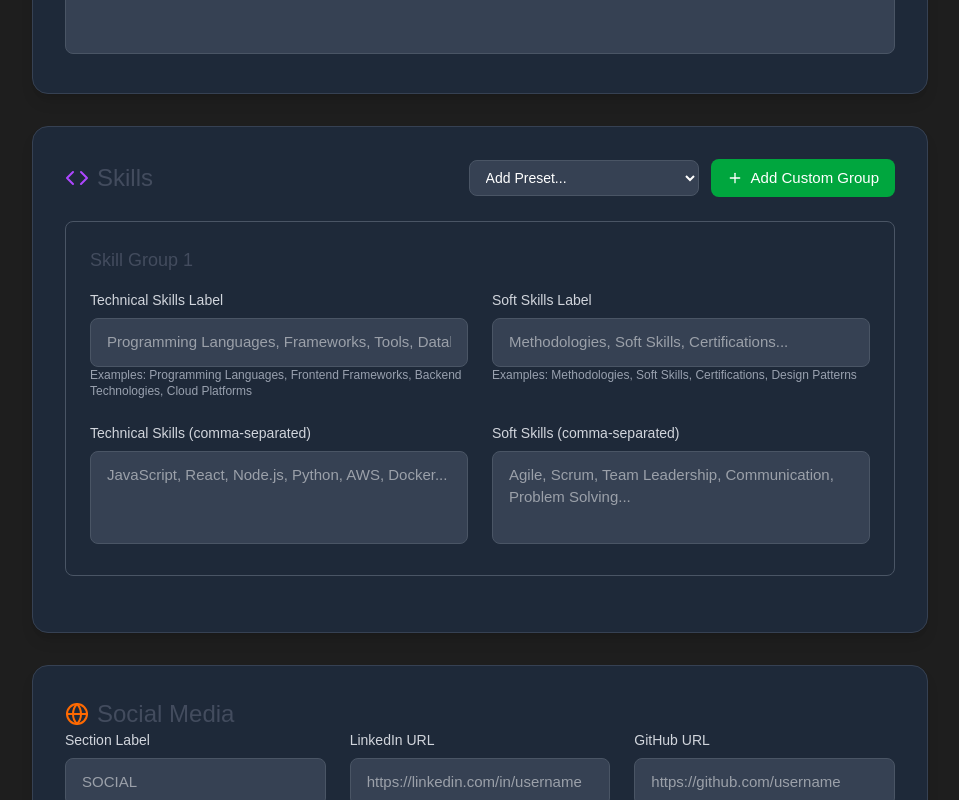
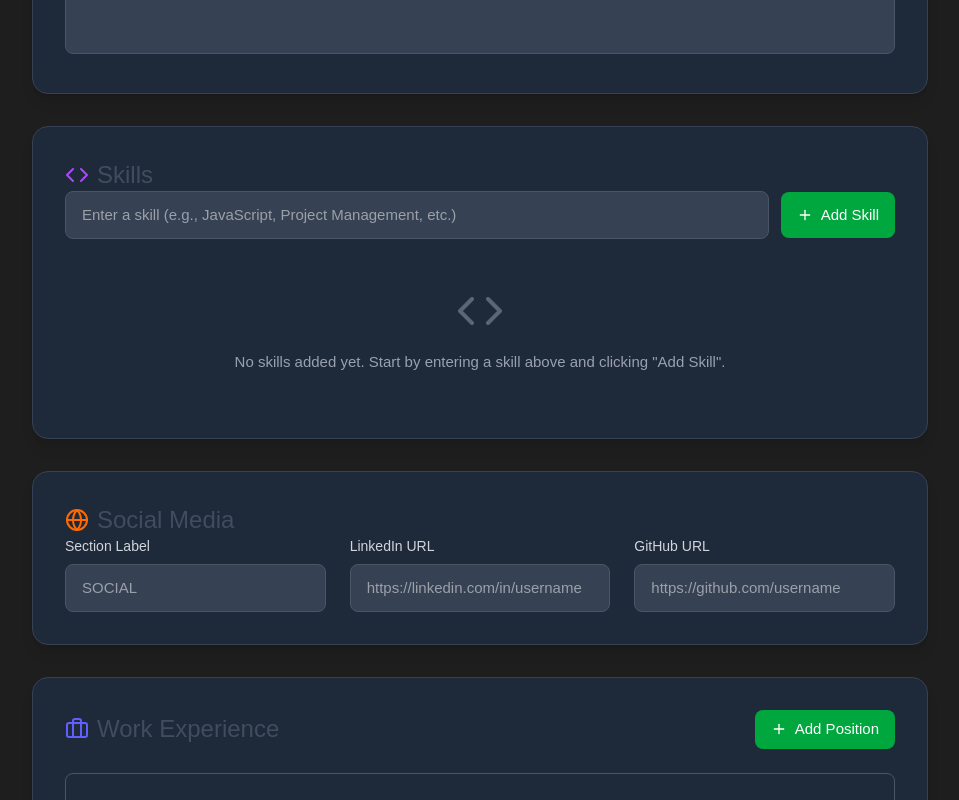
Before and after one commit to abdulkarim1422/guofsyrians-resume, a React (Vite) app in the folder frontend/: page /form in a window 1280 px wide. Shown: the part 1460-2260 px from the top of the page, without its empty margins (160-1119 px from the left). Built offline with nearby package versions, Linux system fonts and the light colour scheme.

Commit message:
Refactor ContactForm: Simplify skills management by removing skill groups and implementing direct skill addition with improved UI.

```diff
--- a/frontend/src/App.css
+++ b/frontend/src/App.css
@@ -1,12 +1,11 @@
 @import "tailwindcss";
 
 /*===== FONTS & ICONS =====*/
-@import "@fontsource/tajawal";
-@import "@fontsource/tajawal/400.css";
-@import "@fontsource/tajawal/500.css";
-@import "@fontsource/tajawal/700.css";
+@import "@fontsource/poppins";
+@import "@fontsource/poppins/500.css";
+@import "@fontsource/poppins/600.css";
+@import url('https://fonts.googleapis.com/css2?family=Tajawal:wght@300;400;500;600;700&display=swap');
 @import "boxicons/css/boxicons.min.css";
-@import url('https://fonts.googleapis.com/css2?family=Tajawal:wght@300;400;500;600;700&display=swap');
 
 /*===== VARIABLES CSS =====*/
 :root {
--- a/frontend/src/Pages/form.jsx
+++ b/frontend/src/Pages/form.jsx
@@ -20,14 +20,7 @@ export const ContactForm = () => {
     aboutDescription: '',
 
     // Skills
-    skillGroups: [
-      {
-        technicalLabel: '',
-        softLabel: '',
-        technicalSkills: '',
-        softSkills: ''
-      }
-    ],
+    skills: [],
 
     // Social Media
     socialLabel: '',
@@ -417,60 +410,30 @@ export const ContactForm = () => {
     }));
   };
 
-  const handleSkillGroupChange = (index, field, value) => {
+  const [currentSkill, setCurrentSkill] = useState('');
+
+  const addSkill = () => {
+    if (currentSkill.trim()) {
       setFormData(prev => ({
         ...prev,
-      skillGroups: prev.skillGroups.map((group, i) =>
-        i === index ? { ...group, [field]: value } : group
-      )
+        skills: [...prev.skills, currentSkill.trim()]
+      }));
+      setCurrentSkill('');
+    }
+  };
+
+  const removeSkill = (index) => {
+    setFormData(prev => ({
+      ...prev,
+      skills: prev.skills.filter((_, i) => i !== index)
     }));
   };
 
-  const addSkillGroup = () => {
-    setFormData(prev => ({
-      ...prev,
-      skillGroups: [...prev.skillGroups, {
-        technicalLabel: '',
-        softLabel: '',
-        technicalSkills: '',
-        softSkills: ''
-      }]
-    }));
-  };
-
-  const addPresetSkillGroup = (preset) => {
-    const presets = {
-      programming: {
-        technicalLabel: 'Programming Languages',
-        softLabel: 'Development Practices',
-        technicalSkills: 'JavaScript, TypeScript, Python, Java, C#, React, Node.js',
-        softSkills: 'Clean Code, Code Review, TDD, Agile Development'
-      },
-      tools: {
-        technicalLabel: 'Tools & Technologies',
-        softLabel: 'Methodologies',
-        technicalSkills: 'Git, Docker, AWS, MongoDB, PostgreSQL, Jenkins',
-        softSkills: 'CI/CD, DevOps, Scrum, Kanban'
-      },
-      design: {
-        technicalLabel: 'Design & Frontend',
-        softLabel: 'Design Skills',
-        technicalSkills: 'HTML, CSS, Sass, Tailwind, Figma, Adobe XD',
-        softSkills: 'UI/UX Design, Responsive Design, User Research'
+  const handleSkillKeyPress = (e) => {
+    if (e.key === 'Enter') {
+      e.preventDefault();
+      addSkill();
     }
-    };
-
-    setFormData(prev => ({
-      ...prev,
-      skillGroups: [...prev.skillGroups, presets[preset]]
-    }));
-  };
-
-  const removeSkillGroup = (index) => {
-    setFormData(prev => ({
-      ...prev,
-      skillGroups: prev.skillGroups.filter((_, i) => i !== index)
-    }));
   };
 
   const handleProjectChange = (index, field, value) => {
@@ -963,122 +926,66 @@ export const ContactForm = () => {
 
             {/* Skills Section */}
             <div className="bg-gray-800 rounded-2xl shadow-lg p-8 border border-gray-700">
-              <div className="flex items-center justify-between mb-6">
-                <h2 className="text-2xl font-semibold text-white flex items-center">
+              <h2 className="text-2xl font-semibold text-white mb-6 flex items-center">
                 <Code className="w-6 h-6 mr-2 text-purple-500" />
                 Skills
               </h2>
+
+              <div className="space-y-4">
+                {/* Add New Skill Input */}
                 <div className="flex items-center space-x-3">
-                  <select
-                    onChange={(e) => {
-                      if (e.target.value) {
-                        addPresetSkillGroup(e.target.value);
-                        e.target.value = '';
-                      }
-                    }}
-                    className="bg-gray-700 border border-gray-600 text-white px-3 py-2 rounded-lg focus:ring-2 focus:ring-blue-500 focus:border-transparent transition-all text-sm"
-                    defaultValue=""
-                  >
-                    <option value="" disabled>Add Preset...</option>
-                    <option value="programming">Programming & Development</option>
-                    <option value="tools">Tools & Technologies</option>
-                    <option value="design">Design & Frontend</option>
-                  </select>
+                  <div className="flex-1">
+                    <input
+                      type="text"
+                      value={currentSkill}
+                      onChange={(e) => setCurrentSkill(e.target.value)}
+                      onKeyPress={handleSkillKeyPress}
+                      className="w-full px-4 py-3 bg-gray-700 border border-gray-600 text-white rounded-lg focus:ring-2 focus:ring-blue-500 focus:border-transparent transition-all"
+                      placeholder="Enter a skill (e.g., JavaScript, Project Management, etc.)"
+                    />
+                  </div>
                   <button
                     type="button"
-                    onClick={addSkillGroup}
-                    className="bg-green-600 hover:bg-green-700 text-white px-4 py-2 rounded-lg flex items-center space-x-2 transition-colors"
+                    onClick={addSkill}
+                    className="bg-green-600 hover:bg-green-700 text-white px-4 py-3 rounded-lg flex items-center space-x-2 transition-colors"
                   >
                     <Plus className="w-4 h-4" />
-                    <span>Add Custom Group</span>
+                    <span>Add Skill</span>
                   </button>
                 </div>
-              </div>
 
-              {formData.skillGroups.map((group, index) => (
-                <div key={index} className="border border-gray-600 rounded-lg p-6 mb-6 bg-gray-750">
-                  <div className="flex items-center justify-between mb-4">
-                    <h3 className="text-lg font-semibold text-white">Skill Group {index + 1}</h3>
-                    {formData.skillGroups.length > 1 && (
+                {/* Skills List */}
+                {formData.skills.length > 0 && (
+                  <div className="space-y-2">
+                    <h3 className="text-lg font-medium text-white mb-3">Your Skills:</h3>
+                    <div className="grid grid-cols-1 md:grid-cols-2 lg:grid-cols-3 gap-3">
+                      {formData.skills.map((skill, index) => (
+                        <div
+                          key={index}
+                          className="bg-gray-700 border border-gray-600 rounded-lg px-4 py-3 min-h-[3rem] flex items-center justify-center group hover:bg-gray-600 transition-colors relative"
+                        >
+                          <span className="text-white text-sm text-center flex-1 pr-6">{skill}</span>
                           <button
                             type="button"
-                        onClick={() => removeSkillGroup(index)}
-                        className="bg-red-600 hover:bg-red-700 text-white p-2 rounded-lg transition-colors"
-                        title="Remove this skill group"
+                            onClick={() => removeSkill(index)}
+                            className="absolute right-3 top-1/2 transform -translate-y-1/2 text-red-400 hover:text-red-300 opacity-0 group-hover:opacity-100 transition-all"
+                            title="Remove skill"
                           >
                             <Trash2 className="w-4 h-4" />
                           </button>
+                        </div>
+                      ))}
+                    </div>
+                  </div>
+                )}
+
+                {formData.skills.length === 0 && (
+                  <div className="text-center py-8 text-gray-400">
+                    <Code className="w-12 h-12 mx-auto mb-4 opacity-50" />
+                    <p>No skills added yet. Start by entering a skill above and clicking &quot;Add Skill&quot;.</p>
+                  </div>
                 )}
               </div>
-
-                  <div className="grid md:grid-cols-2 gap-6">
-                    <div>
-                      <label className="block text-sm font-medium text-gray-300 mb-2">
-                        Technical Skills Label
-                      </label>
-                      <input
-                        type="text"
-                        value={group.technicalLabel}
-                        onChange={(e) => handleSkillGroupChange(index, 'technicalLabel', e.target.value)}
-                        className="w-full px-4 py-3 bg-gray-700 border border-gray-600 text-white rounded-lg focus:ring-2 focus:ring-blue-500 focus:border-transparent transition-all"
-                        placeholder="Programming Languages, Frameworks, Tools, Databases..."
-                      />
-                      <p className="text-xs text-gray-400 mt-1">
-                        Examples: Programming Languages, Frontend Frameworks, Backend Technologies, Cloud Platforms
-                      </p>
-                    </div>
-
-                    <div>
-                      <label className="block text-sm font-medium text-gray-300 mb-2">
-                        Soft Skills Label
-                      </label>
-                      <input
-                        type="text"
-                        value={group.softLabel}
-                        onChange={(e) => handleSkillGroupChange(index, 'softLabel', e.target.value)}
-                        className="w-full px-4 py-3 bg-gray-700 border border-gray-600 text-white rounded-lg focus:ring-2 focus:ring-blue-500 focus:border-transparent transition-all"
-                        placeholder="Methodologies, Soft Skills, Certifications..."
-                      />
-                      <p className="text-xs text-gray-400 mt-1">
-                        Examples: Methodologies, Soft Skills, Certifications, Design Patterns
-                      </p>
-                    </div>
-
-                    <div>
-                      <label className="block text-sm font-medium text-gray-300 mb-2">
-                        Technical Skills (comma-separated)
-                      </label>
-                      <textarea
-                        value={group.technicalSkills}
-                        onChange={(e) => handleSkillGroupChange(index, 'technicalSkills', e.target.value)}
-                        rows={3}
-                        className="w-full px-4 py-3 bg-gray-700 border border-gray-600 text-white rounded-lg focus:ring-2 focus:ring-blue-500 focus:border-transparent transition-all resize-none"
-                        placeholder="JavaScript, React, Node.js, Python, AWS, Docker..."
-                      />
-                    </div>
-
-                    <div>
-                      <label className="block text-sm font-medium text-gray-300 mb-2">
-                        Soft Skills (comma-separated)
-                      </label>
-                      <textarea
-                        value={group.softSkills}
-                        onChange={(e) => handleSkillGroupChange(index, 'softSkills', e.target.value)}
-                        rows={3}
-                        className="w-full px-4 py-3 bg-gray-700 border border-gray-600 text-white rounded-lg focus:ring-2 focus:ring-blue-500 focus:border-transparent transition-all resize-none"
-                        placeholder="Agile, Scrum, Team Leadership, Communication, Problem Solving..."
-                      />
-                    </div>
-                  </div>
-                </div>
-              ))}
-
-              {formData.skillGroups.length === 0 && (
-                <div className="text-center py-8 text-gray-400">
-                  <Code className="w-12 h-12 mx-auto mb-4 opacity-50" />
-                  <p>No skill groups yet. Add a preset template or create a custom group to get started.</p>
-                </div>
-              )}
             </div>
 
             {/* Social Media Section */}
```
Lines whose indentation alone changed are shown as unchanged.
